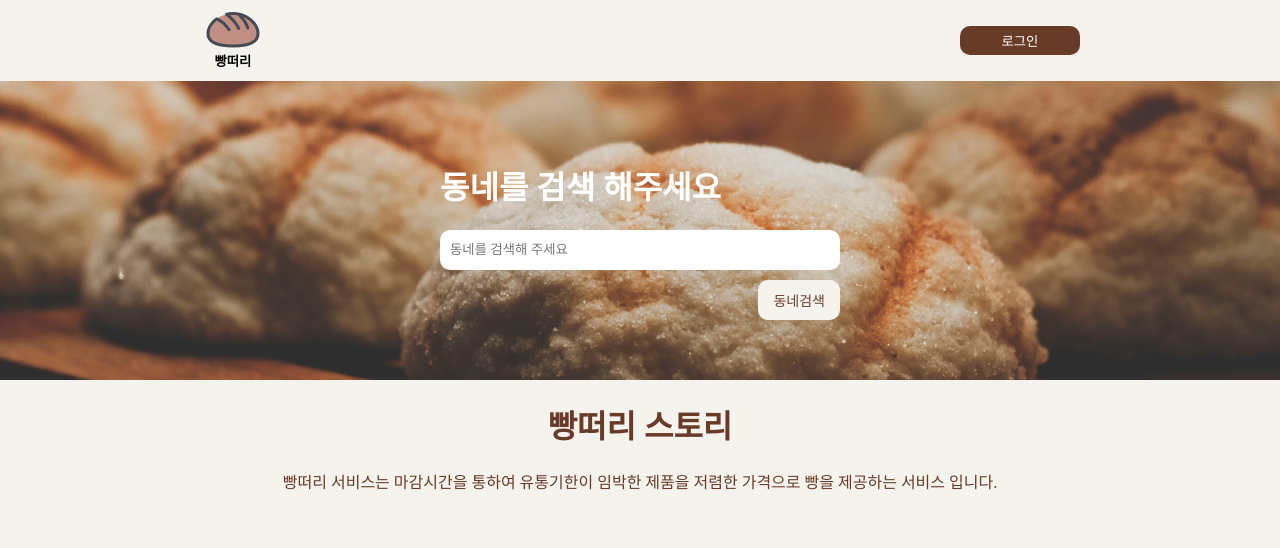
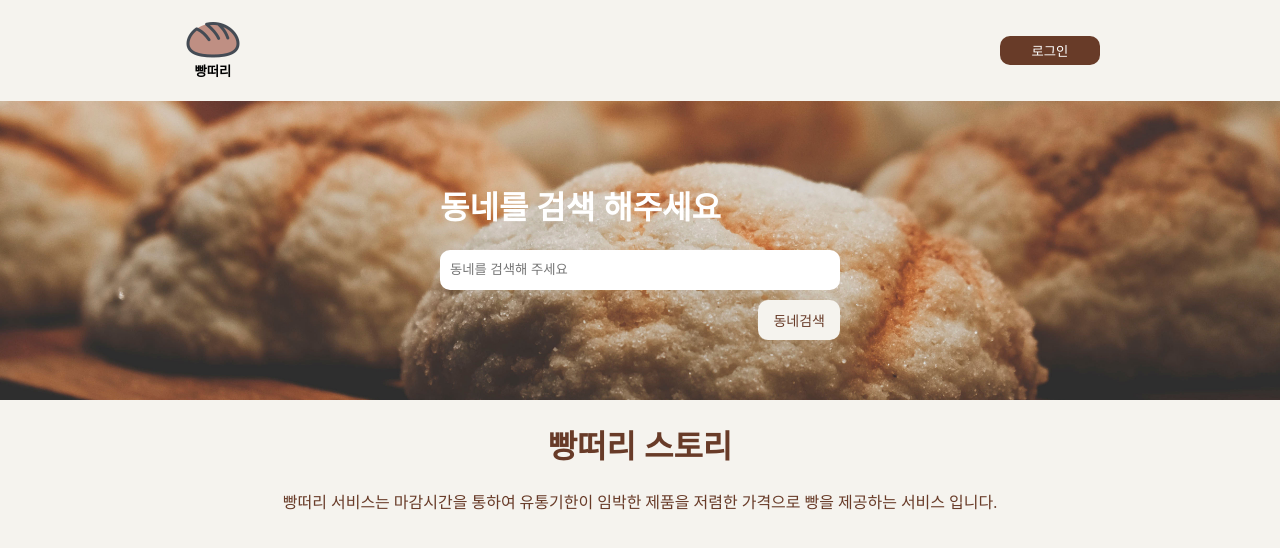
Before and after one commit to bbangthirty/bbangthirty-client, a Vue app in the folder client/: page / in a window 1280 px wide. Shown: the top 548 px of the page. Built offline with nearby package versions, Linux system fonts and the light colour scheme.

Commit message:
update: header css 수정

```diff
--- a/client/src/assets/css/components/header.css
+++ b/client/src/assets/css/components/header.css
@@ -1,13 +1,14 @@
 .header {
-  display: flex;
-  background: var(--color-bread-b);
-  justify-content: space-between;
-  align-items: center;
-  padding: 10px 200px;
+  background-color: var(--color-bread-b);
 }
 
-.logo_name {
-  margin: 0;
+.section {
+  display: flex;
+  align-items: center;
+  justify-content: space-between;
+  padding: 20px 40px;
+  margin: auto;
+  max-width: 1000px;
 }
 
 .logo {
@@ -15,18 +16,15 @@
   background-color: var(--color-bread-b);
 }
 
+.logo_name {
+  margin: 0;
+}
+
 .btn_login {
   border: none;
-  margin: 0;
-  padding: 0.5rem 1rem;
-  height: 50%;
-  width: auto;
-}
-
-.button {
-  padding: 5px;
+  padding: 5px 10px;
   background-color: var(--color-bread-a);
-  width: 120px;
+  width: 100px;
   border-radius: 10px;
   color: white;
 }
--- a/client/src/components/layouts/HeaderLayouyt1.vue
+++ b/client/src/components/layouts/HeaderLayouyt1.vue
@@ -1,10 +1,12 @@
 <template>
   <header class="header">
-    <button class="logo">
-      <img src="@/assets/img/logo.png" alt="logo" />
-      <h4 class="logo_name">빵떠리</h4>
-    </button>
-    <button class="button btn_login">로그인</button>
+    <div class="section">
+      <button class="logo">
+        <img src="@/assets/img/logo.png" alt="logo" />
+        <h4 class="logo_name">빵떠리</h4>
+      </button>
+      <button class="btn_login">로그인</button>
+    </div>
   </header>
 </template>
 <script>
```
